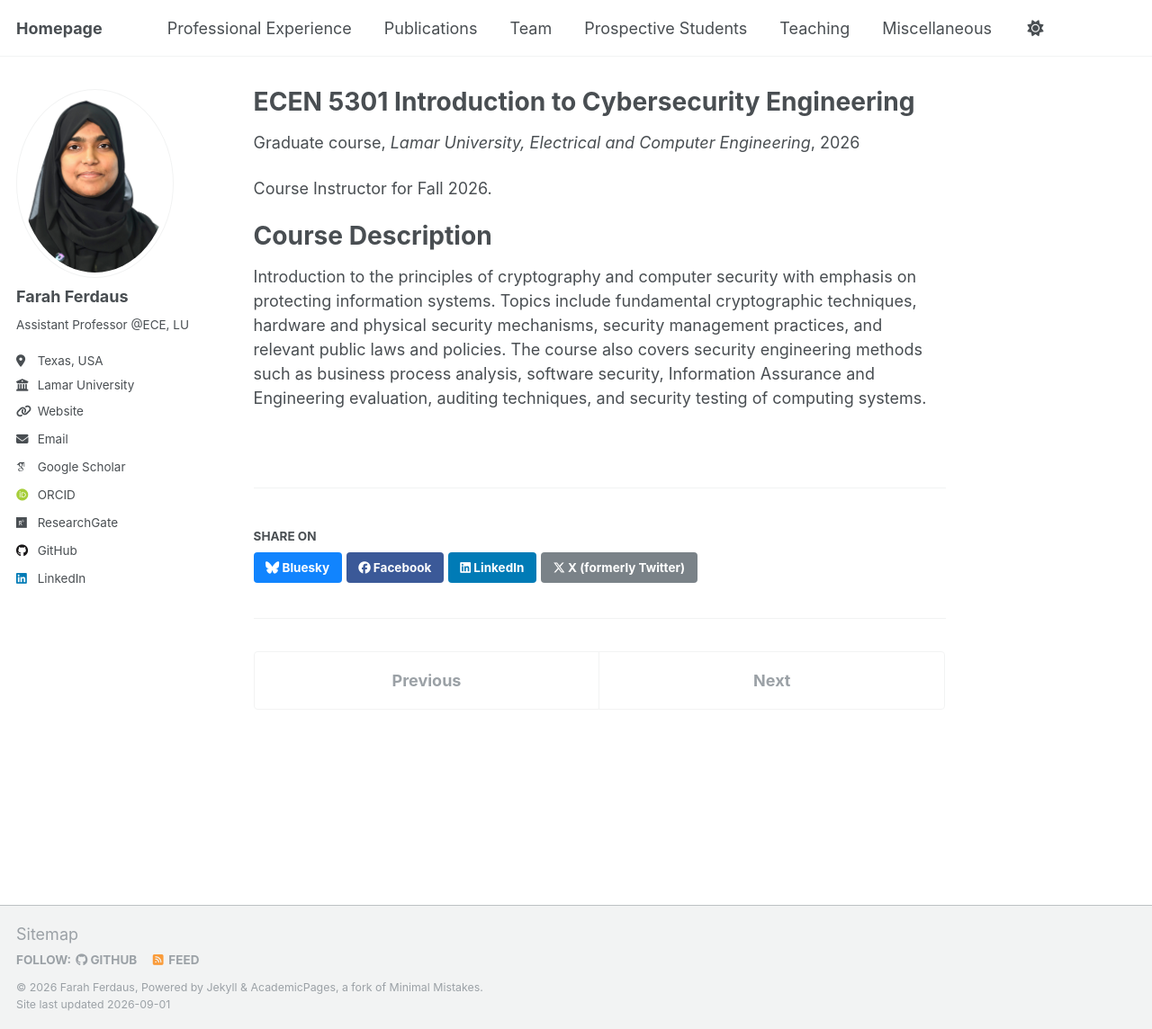
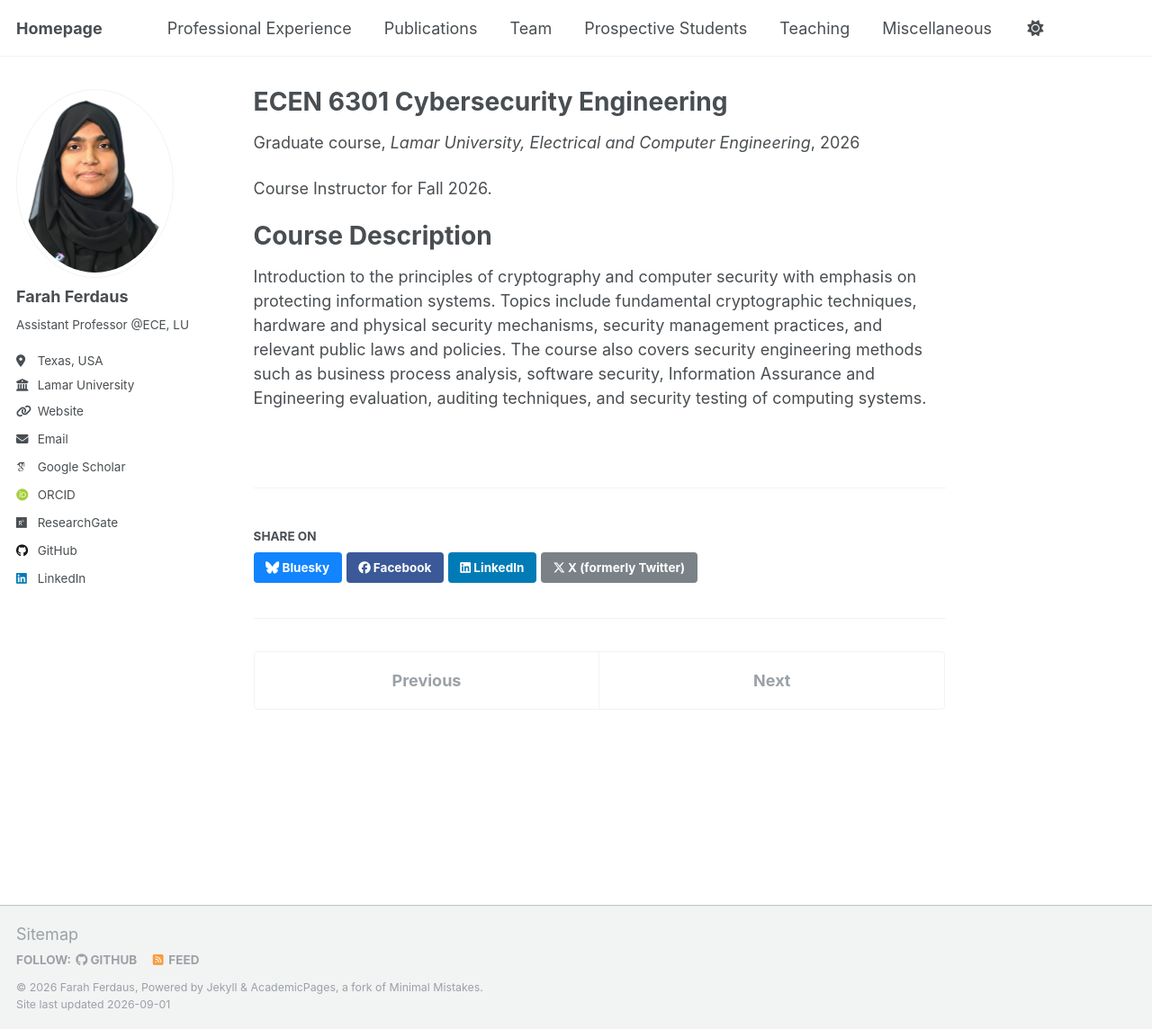
Before and after one commit to fferdaus/fferdaus.github.io, a Jekyll site: the page built from _teaching/2027-fall-teaching.md, in a window 1280 px wide and 1144 px high. Shown: the whole window at 90% size. Built offline with Jekyll 4.4.1, drawn with Linux system fonts in a browser that asks for light colours; some web fonts are replaced.

Commit message:
Update 2027-fall-teaching.md

```diff
--- a/_teaching/2027-fall-teaching.md
+++ b/_teaching/2027-fall-teaching.md
@@ -1,5 +1,5 @@
 ---
-title: "ECEN 5301 Introduction to Cybersecurity Engineering"
+title: "ECEN 6301 Cybersecurity Engineering"
 collection: teaching
 type: "Graduate course"
 permalink: /teaching/2027-fall-teaching
```
